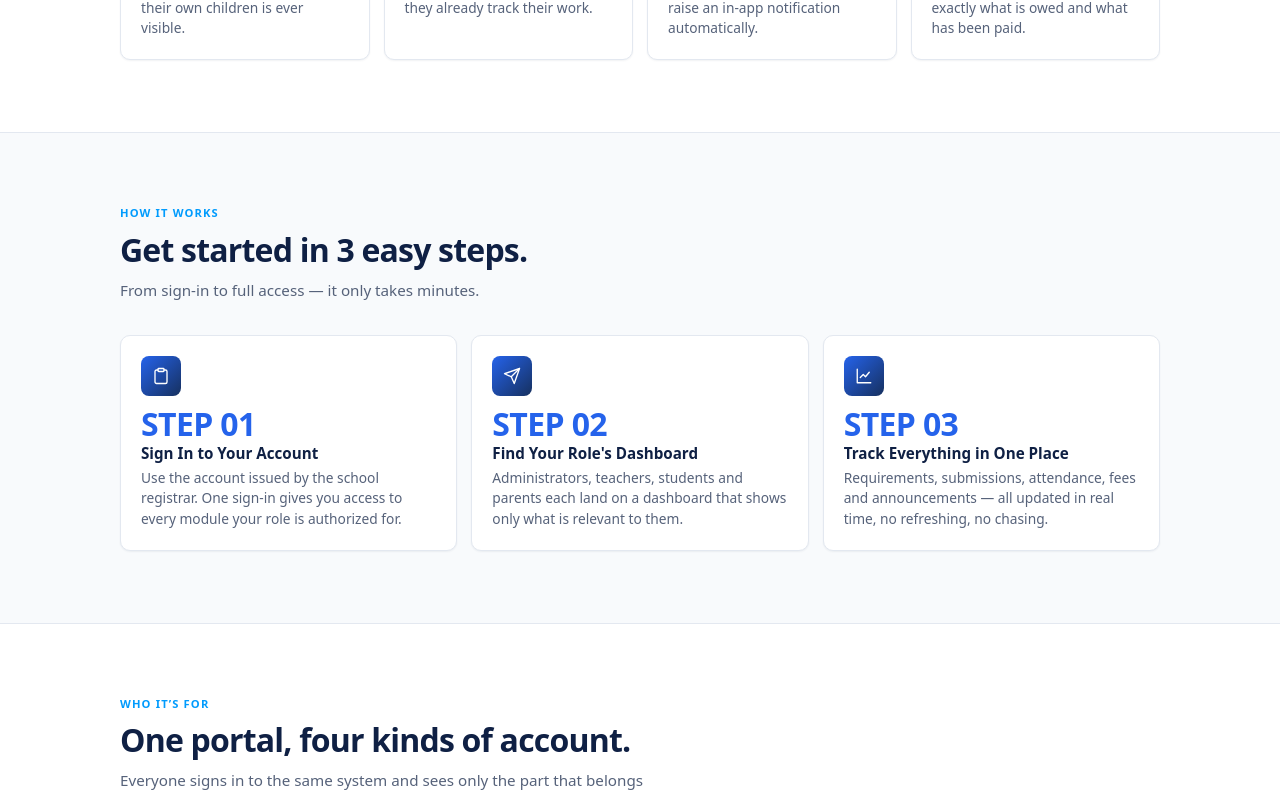
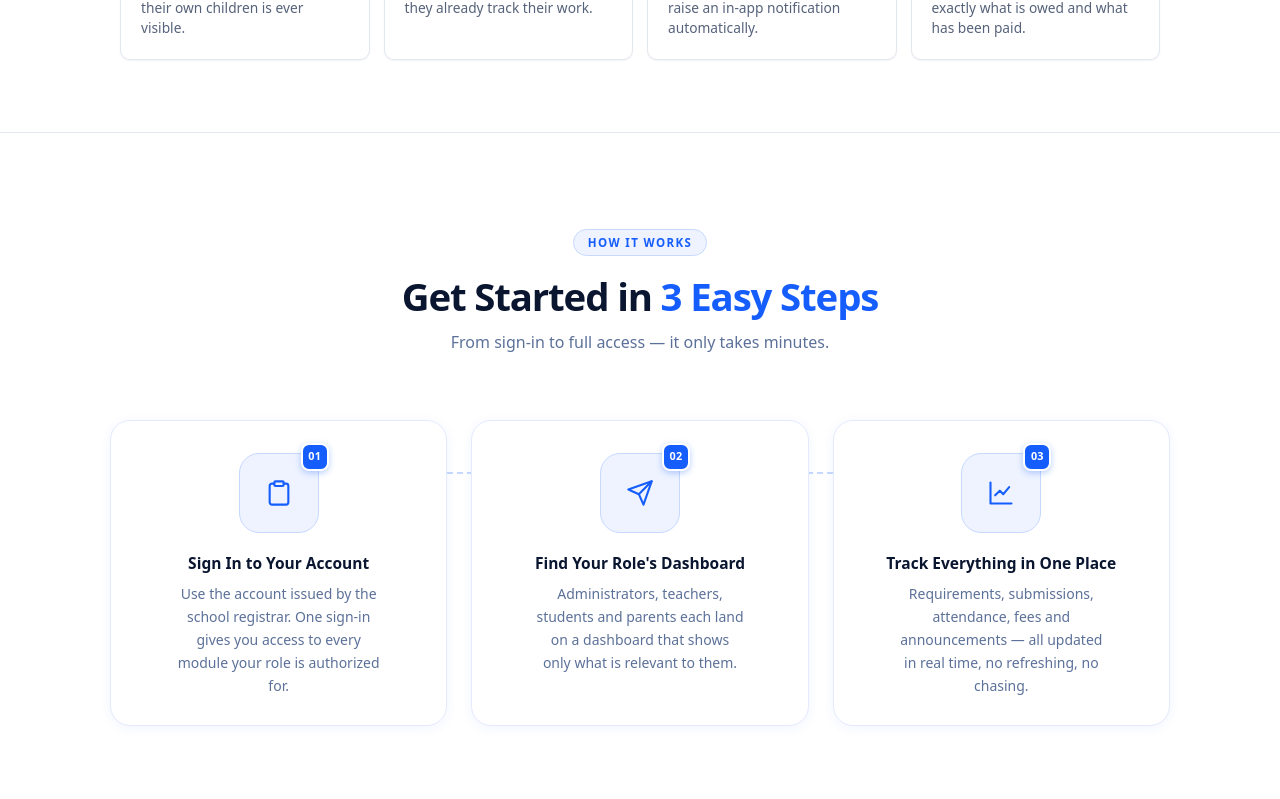
Before and after one commit to arcnesipac3-art/TRACK-capstone, a React (Vite) app in the folder frontend/: page / in a window 1280 px wide. Shown: the part 2900-3699 px from the top of the page. Built offline with nearby package versions, Linux system fonts and the light colour scheme; no server answers.

Commit message:
feat: redesign How It Works section to eGov-style 3-step cards

```diff
--- a/frontend/src/App.css
+++ b/frontend/src/App.css
@@ -1790,80 +1790,177 @@
   color: var(--text-muted);
 }
 
-/* --- How it works --- */
+/* --- How it works (eGov-style 3-step cards with connector line) --- */
+.how-section {
+  background: #fff;
+  border-top: 1px solid var(--border);
+  border-bottom: 1px solid var(--border);
+  padding: 96px 40px;
+  width: 100%;
+}
+
+.how-section-inner {
+  max-width: 1060px;
+  margin: 0 auto;
+}
+
+/* Centered header */
+.how-header {
+  text-align: center;
+  margin-bottom: 64px;
+}
+
+.how-eyebrow {
+  display: inline-block;
+  font-size: 0.72rem;
+  font-weight: 700;
+  letter-spacing: 0.12em;
+  text-transform: uppercase;
+  color: #155DFC;
+  background: #EEF3FF;
+  border: 1px solid #C7D9FF;
+  border-radius: 999px;
+  padding: 4px 14px;
+  margin: 0 0 18px;
+}
+
+.how-section-inner h2,
+#how-heading {
+  font-size: clamp(1.8rem, 3.2vw, 2.4rem);
+  font-weight: 800;
+  letter-spacing: -0.03em;
+  line-height: 1.15;
+  color: var(--navy-900);
+  margin: 0 0 12px;
+}
+
+.how-heading-accent {
+  color: #155DFC;
+}
+
+.how-subheading {
+  font-size: 1rem;
+  color: #5c7199;
+  line-height: 1.6;
+  margin: 0;
+}
+
+/* Steps wrapper — positions the connector line behind the cards */
+.how-steps-wrap {
+  position: relative;
+}
+
+/* Horizontal dashed connector line between the icon boxes */
+.how-steps-wrap::before {
+  content: '';
+  position: absolute;
+  top: 52px; /* vertically centered on the icon box */
+  left: calc(100% / 6);
+  right: calc(100% / 6);
+  height: 2px;
+  border-top: 2px dashed #C7D9FF;
+  pointer-events: none;
+  z-index: 0;
+}
+
+/* Steps list */
 .how-steps {
   display: grid;
   grid-template-columns: repeat(3, minmax(0, 1fr));
-  gap: 14px;
-  /* The list is ordered for screen readers; the visible "Step n" label inside
-     each card does the numbering, so the browser marker is suppressed. */
+  gap: 24px;
   margin: 0;
   padding: 0;
   list-style: none;
-}
-.how-step {
-  position: relative;
-  padding: 20px;
-  background: var(--surface);
-  border: 1px solid var(--border);
-  border-radius: 10px;
-  box-shadow: var(--shadow-sm);
-  overflow: hidden;
-  transition: transform var(--ease), box-shadow var(--ease);
-}
-.how-step:hover {
-  transform: translateY(-4px);
-  box-shadow: var(--shadow);
-}
-/* Large decorative step number behind the card content */
-.how-step::before {
-  content: '';
-  position: absolute;
-  top: -8px;
-  right: -4px;
-  font-size: 5rem;
-  font-weight: 800;
-  line-height: 1;
-  color: var(--blue-50);
-  letter-spacing: -0.03em;
-  pointer-events: none;
-  z-index: 0;
-}
-.how-step .step-icon {
   position: relative;
   z-index: 1;
-  width: 40px;
-  height: 40px;
-  display: grid;
-  place-items: center;
-  margin-bottom: 12px;
-  background: linear-gradient(135deg, var(--blue-600), var(--navy-700));
+}
+
+/* Individual step card */
+.how-step {
+  display: flex;
+  flex-direction: column;
+  align-items: center;
+  text-align: center;
+  padding: 32px 24px 28px;
+  background: #fff;
+  border: 1.5px solid #E4EAFE;
+  border-radius: 20px;
+  box-shadow: 0 2px 12px rgba(21, 93, 252, 0.06);
+  transition: border-color 0.2s ease, box-shadow 0.2s ease, transform 0.2s ease;
+  position: relative;
+  overflow: visible;
+}
+
+.how-step:hover {
+  border-color: #A5BEFF;
+  box-shadow: 0 8px 28px rgba(21, 93, 252, 0.13);
+  transform: translateY(-4px);
+}
+
+/* Icon box with step number badge */
+.how-step-icon-wrap {
+  position: relative;
+  width: 80px;
+  height: 80px;
+  margin-bottom: 20px;
+  flex-shrink: 0;
+}
+
+/* Large rounded square for the icon */
+.how-step-icon {
+  display: flex;
+  align-items: center;
+  justify-content: center;
+  width: 80px;
+  height: 80px;
+  background: #EEF3FF;
+  border: 1.5px solid #C7D9FF;
+  border-radius: 20px;
+  color: #155DFC;
+  transition: background 0.2s ease, border-color 0.2s ease;
+}
+
+.how-step:hover .how-step-icon {
+  background: #155DFC;
+  border-color: #155DFC;
   color: #fff;
+}
+
+/* Step number badge — top-right corner of icon box */
+.how-step-num {
+  position: absolute;
+  top: -10px;
+  right: -10px;
+  width: 28px;
+  height: 28px;
+  display: flex;
+  align-items: center;
+  justify-content: center;
+  background: #155DFC;
+  color: #fff;
+  font-size: 0.68rem;
+  font-weight: 800;
+  letter-spacing: 0.02em;
   border-radius: 8px;
-}
-.how-step .step-eyebrow {
-  position: relative;
-  z-index: 1;
-  font-size: clamp(1.4rem, 2.5vw, 2rem);
-  font-weight: 800;
-  letter-spacing: -0.02em;
-  text-transform: uppercase;
-  color: var(--blue-600);
+  border: 2px solid #fff;
+  box-shadow: 0 2px 6px rgba(21, 93, 252, 0.3);
   line-height: 1;
 }
-.how-step h3 {
-  position: relative;
-  z-index: 1;
-  margin: 4px 0 5px;
-  font-size: 0.95rem;
-  color: var(--navy-800);
-}
-.how-step .step-body {
-  position: relative;
-  z-index: 1;
-  font-size: 0.86rem;
-  line-height: 1.5;
-  color: var(--text-muted);
+
+.how-step-title {
+  font-size: 0.97rem;
+  font-weight: 700;
+  color: var(--navy-900);
+  margin: 0 0 8px;
+  line-height: 1.35;
+}
+
+.how-step-body {
+  font-size: 0.875rem;
+  line-height: 1.65;
+  color: #5c7199;
+  margin: 0;
+  max-width: 26ch;
 }
 
 /* --- Who it's for (role cards) --- */
@@ -2478,6 +2575,10 @@
   .faq-section-inner { max-width: 760px; }
   .faq-list { max-width: 760px; }
 
+  /* How it Works — tablet */
+  .how-section { padding: 72px 24px; }
+  .how-step-body { max-width: none; }
+
   /* The call to action stacks once it has less than a full desktop to run in. */
   .cta-card { padding: 44px 36px; border-radius: 20px; }
 
@@ -2537,6 +2638,9 @@
   .trust-grid { grid-template-columns: minmax(0, 1fr); }
   .landing-foot { padding: 40px 16px 0; }
   .how-steps { grid-template-columns: minmax(0, 1fr); }
+  .how-steps-wrap::before { display: none; }
+  .how-section { padding: 56px 20px; }
+  .how-header { margin-bottom: 40px; }
 
   .landing-cta { padding: 48px 16px; }
   .cta-card { padding: 36px 24px; border-radius: 18px; }
--- a/frontend/src/pages/LandingPage.jsx
+++ b/frontend/src/pages/LandingPage.jsx
@@ -466,23 +466,34 @@ export default function LandingPage() {
         </section>
 
         {/* ── How it works ──────────────────────────────────────── */}
-        <section className="landing-band" id="how-it-works" aria-labelledby="how-heading" data-reveal>
-          <div className="landing-section">
-            <p className="ls-eyebrow">How it Works</p>
-            <h2 id="how-heading">Get started in 3 easy steps.</h2>
-            <p className="ls-lede">From sign-in to full access — it only takes minutes.</p>
+        <section className="how-section" id="how-it-works" aria-labelledby="how-heading" data-reveal>
+          <div className="how-section-inner">
+            <div className="how-header">
+              <p className="how-eyebrow">How it Works</p>
+              <h2 id="how-heading">
+                Get Started in{' '}
+                <span className="how-heading-accent">3 Easy Steps</span>
+              </h2>
+              <p className="how-subheading">From sign-in to full access — it only takes minutes.</p>
+            </div>
+            <div className="how-steps-wrap">
               <ol className="how-steps">
                 {STEPS.map((step, index) => (
                   <li className="how-step" key={step.title}>
-                  <span className="step-icon" aria-hidden="true">
-                    <Icon name={step.icon} size={18} />
+                    <div className="how-step-icon-wrap">
+                      <span className="how-step-icon" aria-hidden="true">
+                        <Icon name={step.icon} size={28} />
                       </span>
-                  <p className="step-eyebrow">Step {String(index + 1).padStart(2, '0')}</p>
-                  <h3>{step.title}</h3>
-                  <p className="step-body">{step.body}</p>
+                      <span className="how-step-num" aria-hidden="true">
+                        {String(index + 1).padStart(2, '0')}
+                      </span>
+                    </div>
+                    <h3 className="how-step-title">{step.title}</h3>
+                    <p className="how-step-body">{step.body}</p>
                   </li>
                 ))}
               </ol>
+            </div>
           </div>
         </section>
 
```
Lines whose indentation alone changed are shown as unchanged.
